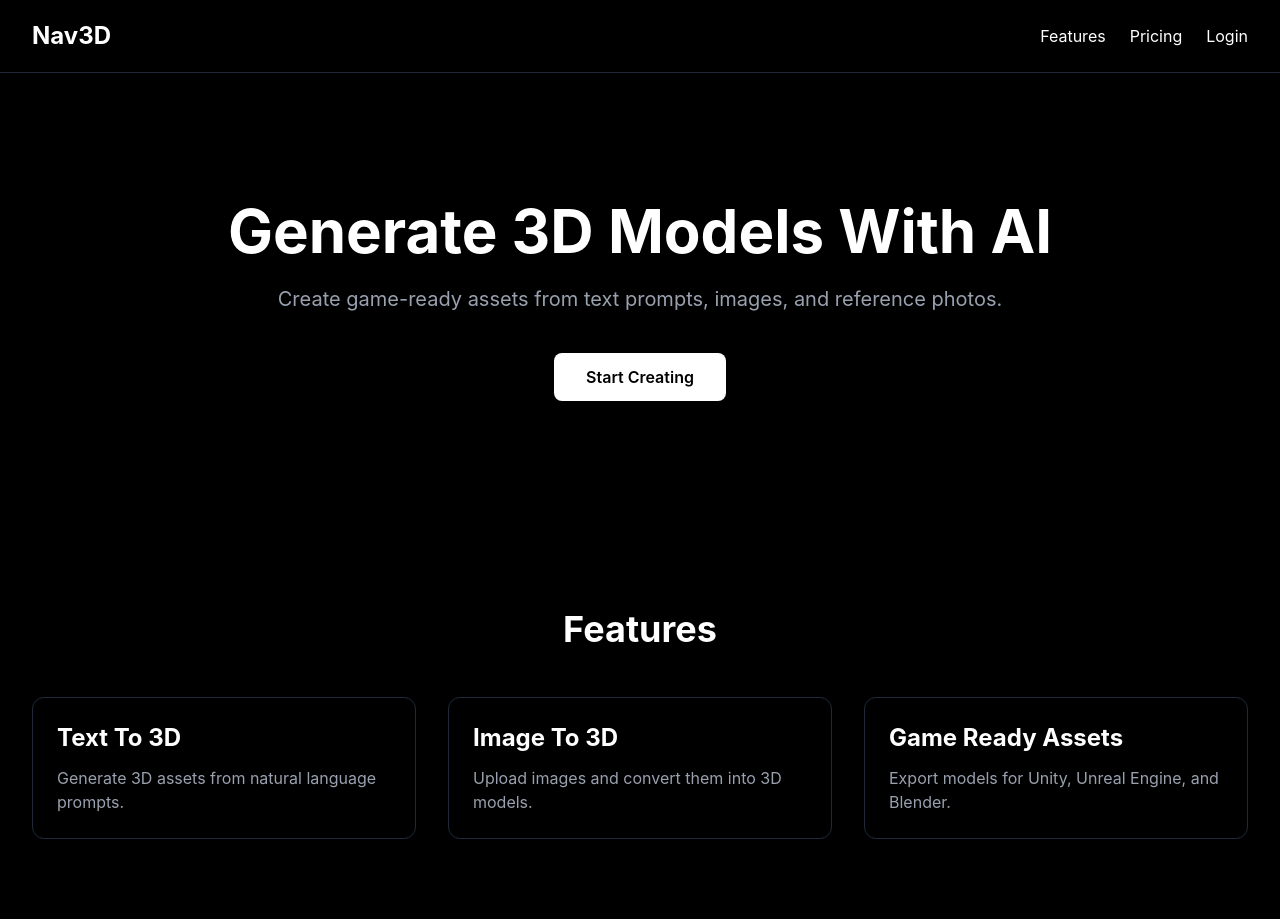
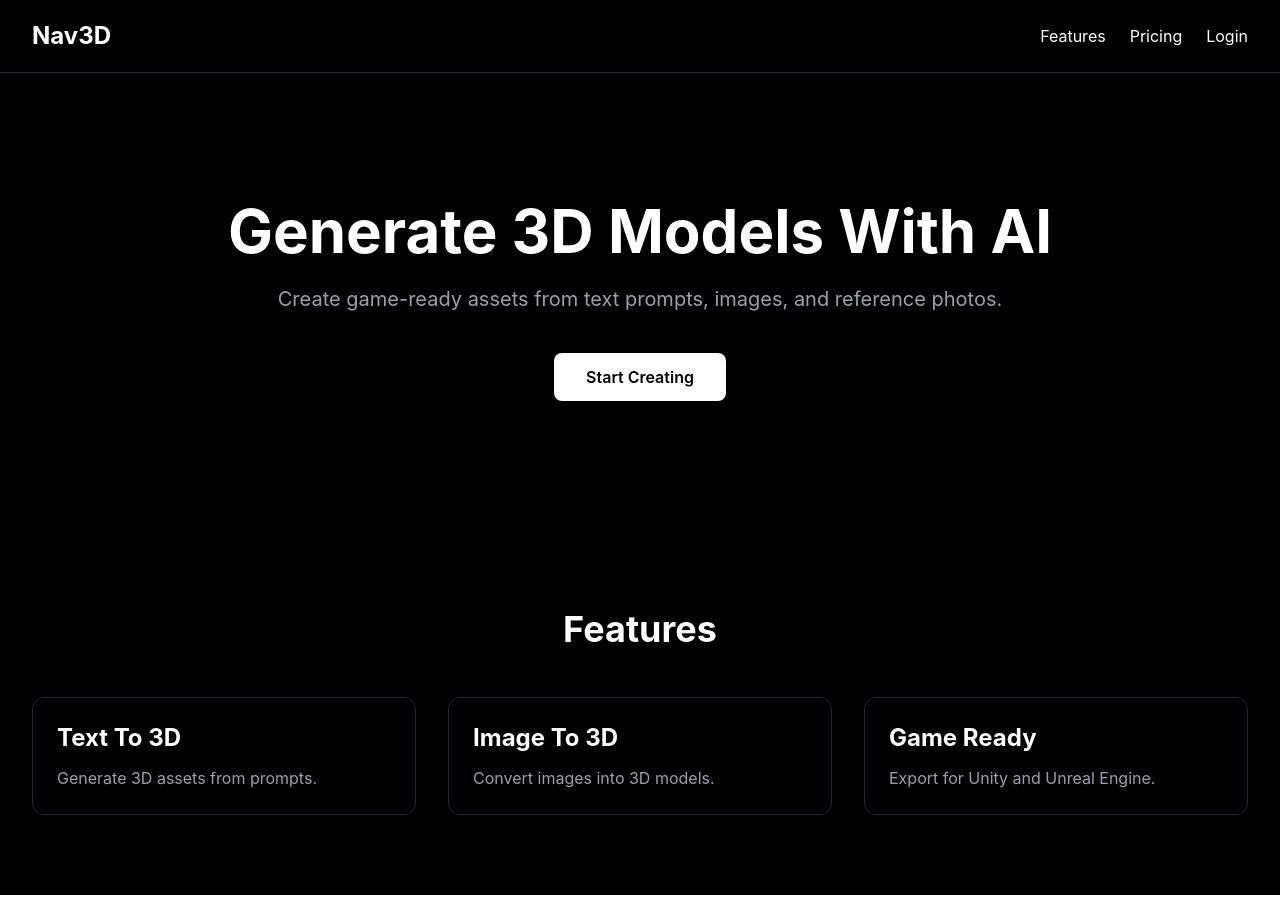
Before and after one commit to navdeepsinghpro-hub/Nav3D, a React app in the folder frontend/: page / in a window 1280 px wide. After the commit the page ends 895 px from the top, so only its background shows below. Built offline with nearby package versions, Linux system fonts and the light colour scheme; the HTML template or start-up script is replaced by a standard one.

Commit message:
Phase 3 - Component structure

```diff
--- a/frontend/src/App.jsx
+++ b/frontend/src/App.jsx
@@ -1,73 +1,7 @@
+import Home from "./pages/Home";
+
 function App() {
-  return (
-    <div className="min-h-screen bg-black text-white">
-      {/* Navbar */}
-      <nav className="flex justify-between items-center px-8 py-5 border-b border-gray-800">
-        <h1 className="text-2xl font-bold">Nav3D</h1>
-
-        <div className="hidden md:flex gap-6">
-          <a href="#">Features</a>
-          <a href="#">Pricing</a>
-          <a href="#">Login</a>
-        </div>
-      </nav>
-
-      {/* Hero */}
-      <section className="text-center py-32 px-6">
-        <h1 className="text-6xl font-bold mb-6">
-          Generate 3D Models With AI
-        </h1>
-
-        <p className="text-gray-400 text-xl max-w-3xl mx-auto">
-          Create game-ready assets from text prompts,
-          images, and reference photos.
-        </p>
-
-        <button className="mt-10 bg-white text-black px-8 py-3 rounded-lg font-semibold">
-          Start Creating
-        </button>
-      </section>
-
-      {/* Features */}
-      <section className="px-8 py-20">
-        <h2 className="text-4xl font-bold text-center mb-12">
-          Features
-        </h2>
-
-        <div className="grid md:grid-cols-3 gap-8">
-          <div className="border border-gray-800 rounded-xl p-6">
-            <h3 className="text-2xl font-bold mb-3">
-              Text To 3D
-            </h3>
-
-            <p className="text-gray-400">
-              Generate 3D assets from natural language prompts.
-            </p>
-          </div>
-
-          <div className="border border-gray-800 rounded-xl p-6">
-            <h3 className="text-2xl font-bold mb-3">
-              Image To 3D
-            </h3>
-
-            <p className="text-gray-400">
-              Upload images and convert them into 3D models.
-            </p>
-          </div>
-
-          <div className="border border-gray-800 rounded-xl p-6">
-            <h3 className="text-2xl font-bold mb-3">
-              Game Ready Assets
-            </h3>
-
-            <p className="text-gray-400">
-              Export models for Unity, Unreal Engine, and Blender.
-            </p>
-          </div>
-        </div>
-      </section>
-    </div>
-  );
+  return <Home />;
 }
 
 export default App;
--- /dev/null
+++ b/frontend/src/components/Features.jsx
@@ -0,0 +1,43 @@
+function Features() {
+  return (
+    <section className="px-8 py-20">
+      <h2 className="text-4xl font-bold text-center mb-12">
+        Features
+      </h2>
+
+      <div className="grid md:grid-cols-3 gap-8">
+        <div className="border border-gray-800 rounded-xl p-6">
+          <h3 className="text-2xl font-bold mb-3">
+            Text To 3D
+          </h3>
+
+          <p className="text-gray-400">
+            Generate 3D assets from prompts.
+          </p>
+        </div>
+
+        <div className="border border-gray-800 rounded-xl p-6">
+          <h3 className="text-2xl font-bold mb-3">
+            Image To 3D
+          </h3>
+
+          <p className="text-gray-400">
+            Convert images into 3D models.
+          </p>
+        </div>
+
+        <div className="border border-gray-800 rounded-xl p-6">
+          <h3 className="text-2xl font-bold mb-3">
+            Game Ready
+          </h3>
+
+          <p className="text-gray-400">
+            Export for Unity and Unreal Engine.
+          </p>
+        </div>
+      </div>
+    </section>
+  );
+}
+
+export default Features;
--- /dev/null
+++ b/frontend/src/components/Hero.jsx
@@ -0,0 +1,20 @@
+function Hero() {
+  return (
+    <section className="text-center py-32 px-6">
+      <h1 className="text-6xl font-bold mb-6">
+        Generate 3D Models With AI
+      </h1>
+
+      <p className="text-gray-400 text-xl max-w-3xl mx-auto">
+        Create game-ready assets from text prompts,
+        images, and reference photos.
+      </p>
+
+      <button className="mt-10 bg-white text-black px-8 py-3 rounded-lg font-semibold">
+        Start Creating
+      </button>
+    </section>
+  );
+}
+
+export default Hero;
--- /dev/null
+++ b/frontend/src/components/Navbar.jsx
@@ -0,0 +1,15 @@
+function Navbar() {
+  return (
+    <nav className="flex justify-between items-center px-8 py-5 border-b border-gray-800">
+      <h1 className="text-2xl font-bold">Nav3D</h1>
+
+      <div className="hidden md:flex gap-6">
+        <a href="#">Features</a>
+        <a href="#">Pricing</a>
+        <a href="#">Login</a>
+      </div>
+    </nav>
+  );
+}
+
+export default Navbar;
--- /dev/null
+++ b/frontend/src/pages/Home.jsx
@@ -0,0 +1,15 @@
+import Navbar from "../components/Navbar";
+import Hero from "../components/Hero";
+import Features from "../components/Features";
+
+function Home() {
+  return (
+    <div className="min-h-screen bg-black text-white">
+      <Navbar />
+      <Hero />
+      <Features />
+    </div>
+  );
+}
+
+export default Home;
```
